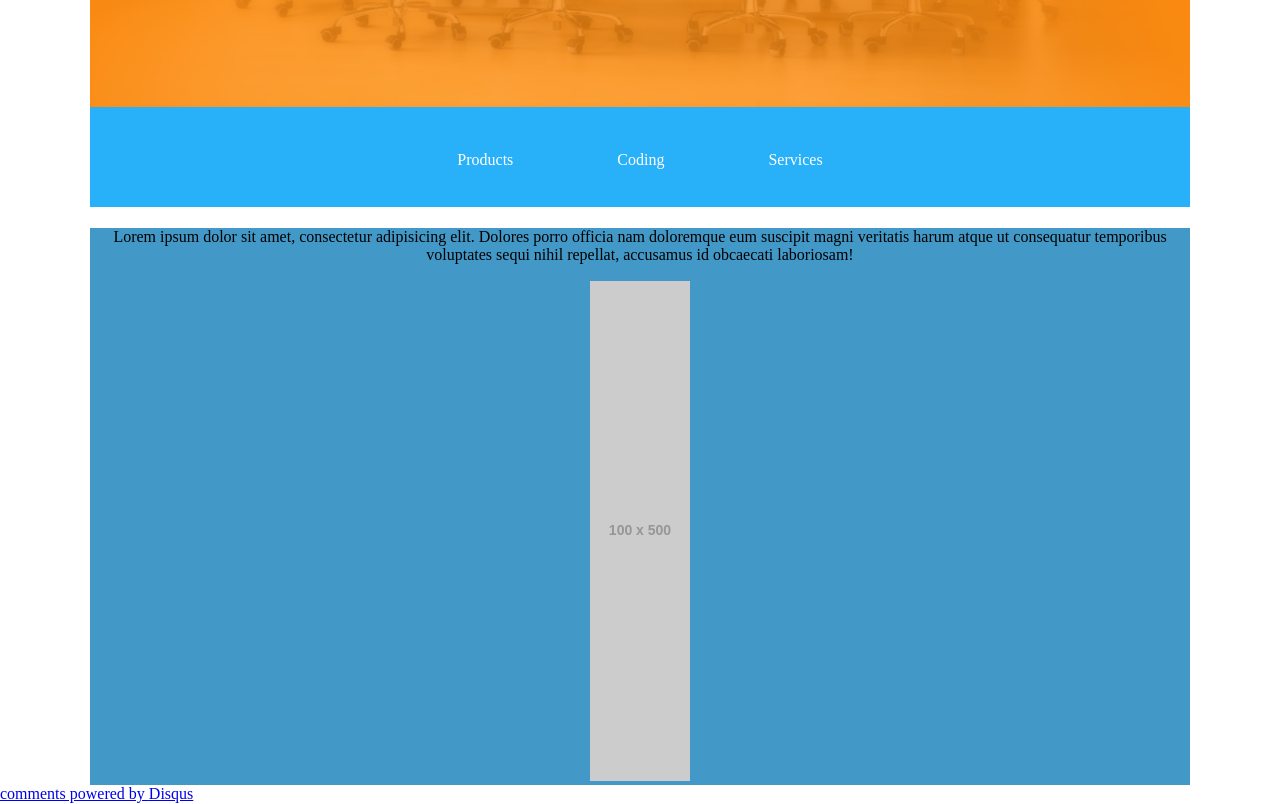
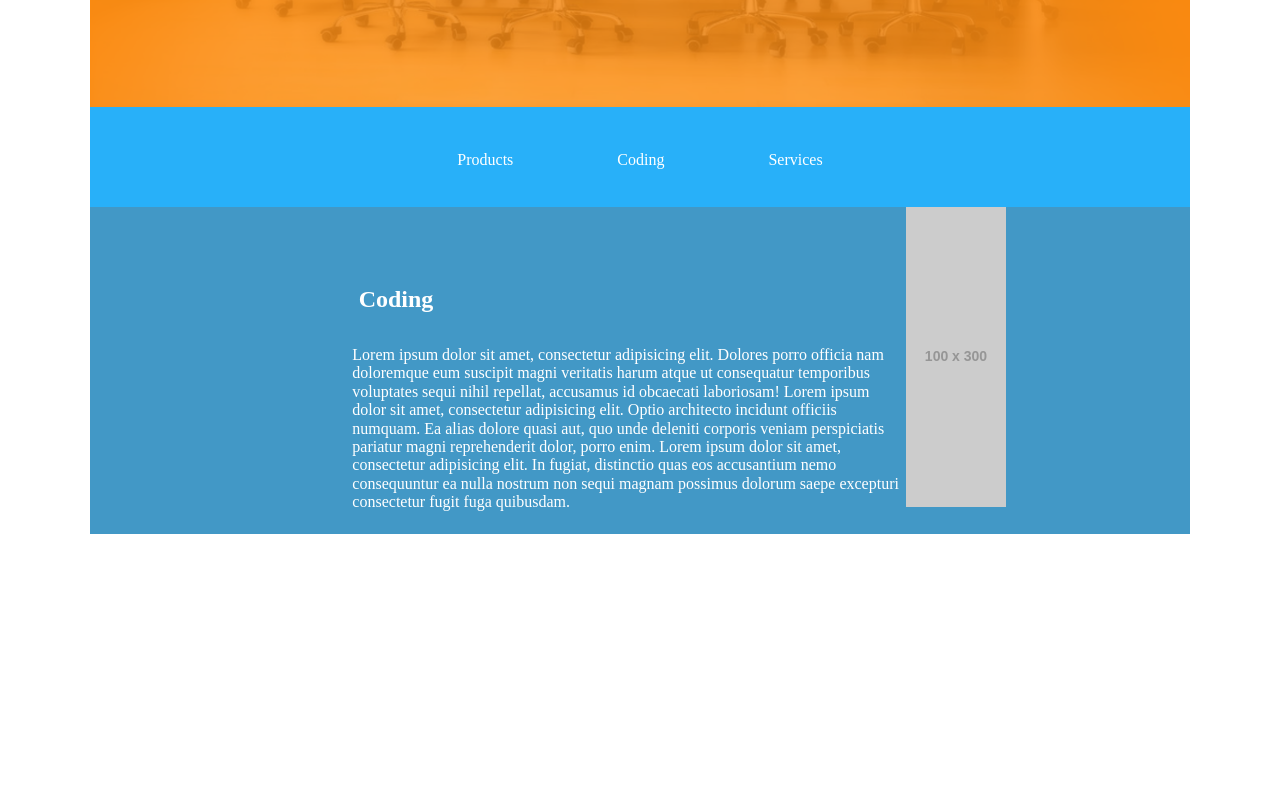
Before and after one commit to GageBachik/business, a plain HTML site: page index.html in a window 1280 px wide. Shown: the part 459-1263 px from the top of the page. After the commit the page ends 998 px from the top, so only its background shows below. Drawn offline with nearby package versions, Linux system fonts and the light colour scheme; placeholder pictures from the web are drawn by us; a script that the page names is missing.

Commit message:
Started over from scratch

```diff
--- a/index.html
+++ b/index.html
@@ -26,27 +26,11 @@
 			</ul>
 		</div>
 		<div class="ajax-swap">
-			<p class="content">Lorem ipsum dolor sit amet, consectetur adipisicing elit. Dolores porro officia nam doloremque eum suscipit magni veritatis harum atque ut consequatur temporibus voluptates sequi nihil repellat, accusamus id obcaecati laboriosam!</p>
-			<img src="http://placehold.it/100x500" alt="HTML%">
+			<h2>Coding</h2>
+			<p class="content">Lorem ipsum dolor sit amet, consectetur adipisicing elit. Dolores porro officia nam doloremque eum suscipit magni veritatis harum atque ut consequatur temporibus voluptates sequi nihil repellat, accusamus id obcaecati laboriosam! Lorem ipsum dolor sit amet, consectetur adipisicing elit. Optio architecto incidunt officiis numquam. Ea alias dolore quasi aut, quo unde deleniti corporis veniam perspiciatis pariatur magni reprehenderit dolor, porro enim. Lorem ipsum dolor sit amet, consectetur adipisicing elit. In fugiat, distinctio quas eos accusantium nemo consequuntur ea nulla nostrum non sequi magnam possimus dolorum saepe excepturi consectetur fugit fuga quibusdam.</p>
+			<img src="http://placehold.it/100x300" alt="HTML">
 		</div>
 	</div>
-
-
-	<div id="disqus_thread">
-    <script type="text/javascript">
-        /* * * CONFIGURATION VARIABLES: EDIT BEFORE PASTING INTO YOUR WEBPAGE * * */
-        var disqus_shortname = 'wrestlinghub'; // required: replace example with your forum shortname
-
-        /* * * DON'T EDIT BELOW THIS LINE * * */
-        (function() {
-            var dsq = document.createElement('script'); dsq.type = 'text/javascript'; dsq.async = true;
-            dsq.src = '//' + disqus_shortname + '.disqus.com/embed.js';
-            (document.getElementsByTagName('head')[0] || document.getElementsByTagName('body')[0]).appendChild(dsq);
-        })();
-    </script>
-    <noscript>Please enable JavaScript to view the <a href="http://disqus.com/?ref_noscript">comments powered by Disqus.</a></noscript>
-    <a href="http://disqus.com" class="dsq-brlink">comments powered by <span class="logo-disqus">Disqus</span></a>
-    </div>
 
   <script src="http://cdnjs.cloudflare.com/ajax/libs/jquery/2.0.3/jquery.min.js"></script>
   <script src="main.js"></script>
--- a/main.css
+++ b/main.css
@@ -71,5 +71,29 @@ nav img{
 /*Middle*/
 
 .ajax-swap{
+	position: relative;
+	top: -5px;
 	background-color: #4298C6;
+	color: white;
+	padding: 0;
+	margin: 0;
 }
+.ajax-swap h2{
+	position: relative;
+	top: -200px;
+	left: 85px;
+}
+.ajax-swap p, .ajax-swap h2{
+	display: inline-block;
+	max-width: 50%;
+	padding: 0;
+}
+
+.ajax-swap p{
+	text-align: left;
+}
+
+.ajax-swap img{
+	max-height: 100%;
+	max-width: 30%;
+}
```
